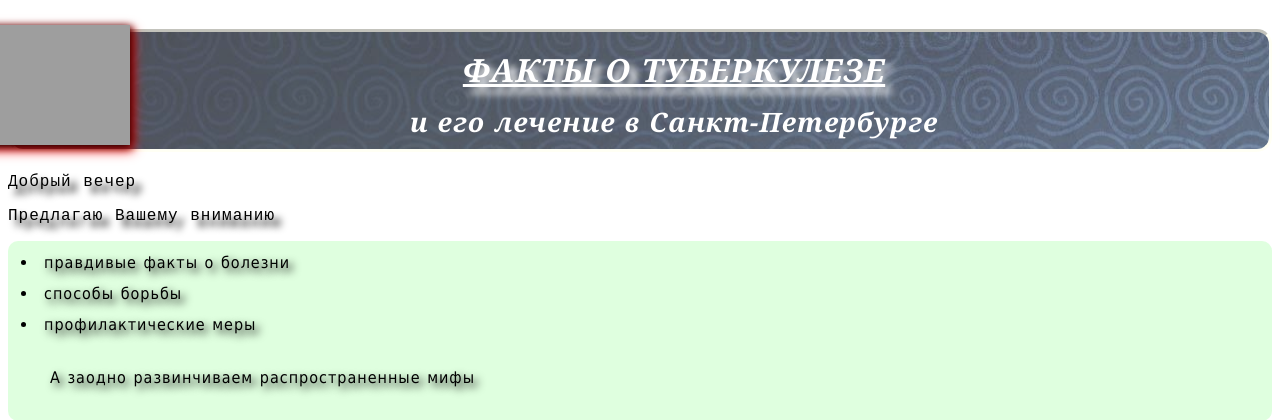
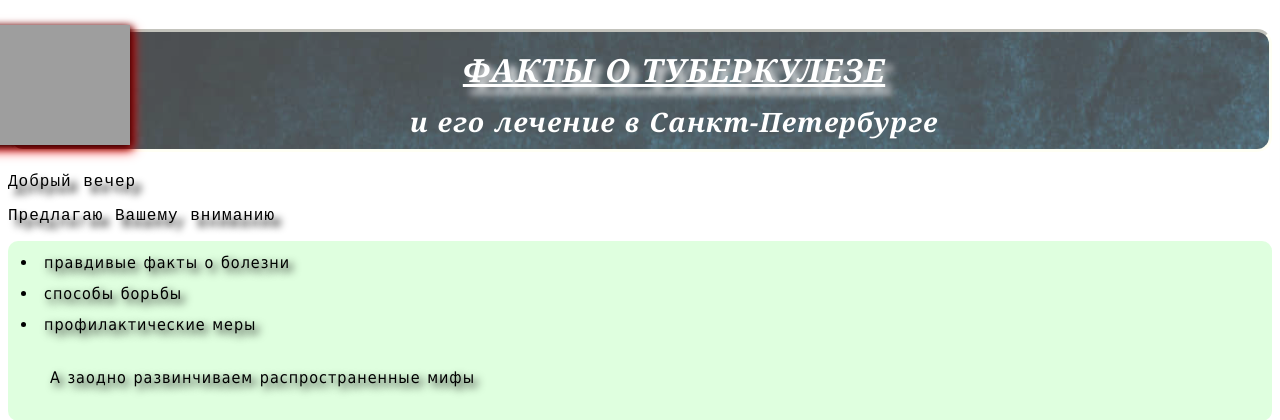
Before and after one commit to AlexZwerb/AlexZwerb.github.io, a PHP site: page / in a window 1280 px wide. Shown: the top 420 px of the page. Run offline with PHP 8.4, Linux system fonts and the light colour scheme; grey boxes are pictures that could not be loaded.

Commit message:
repack0281

```diff
--- a/style.css
+++ b/style.css
@@ -1,6 +1,6 @@
 ul,ul *{text-shadow:4px 4px 8px ;}
 body{margin:0 auto;max-width:100%;padding:8px;}
-header h1{position:relative;background-image:url("BG/9.jpg")!important;color:white;}
+header h1{position:relative;background-image:url("BG/11.jpg")!important;color:white;}
 #kreuz{position:absolute;z-index:500;width:160px;opacity:1;top:25px;left:-30px;filter:drop-shadow(1px 2px 4px black)drop-shadow(2px 3px 4px red)}
 h1{font-style:italic;border:inset ivory;border-radius:15px;}
 ul *,ul{font-family:Tahoma;padding:6px;}
```
Also changed, not shown: 1 other file.
